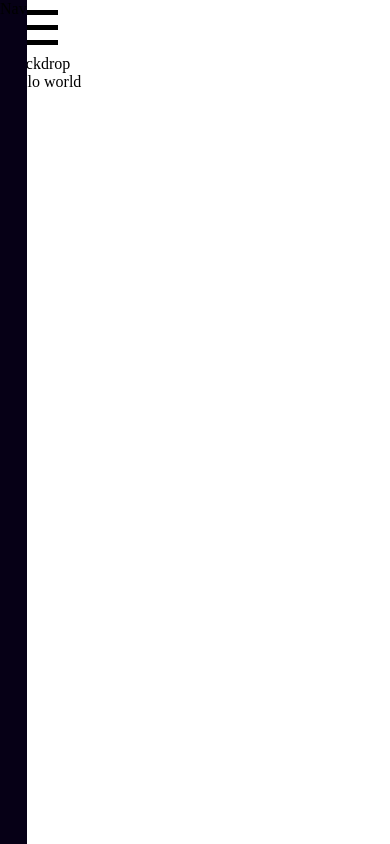
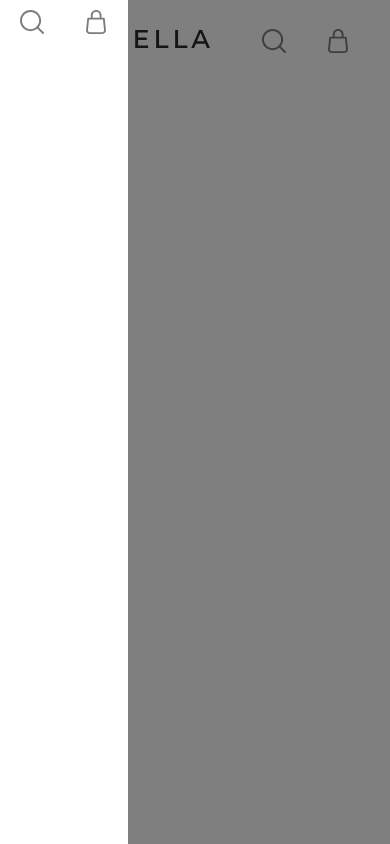
Before and after one commit to BaitemirAsanbaev/bella, a React (Create React App) app: page / in a window 390 px wide. Both pictures are taken after a click on the element 33 px from the left and 42 px from the top of the page. Built offline with nearby package versions, Linux system fonts and the light colour scheme.

Commit message:
added responsiblity to header

```diff
--- a/src/App.js
+++ b/src/App.js
@@ -5,9 +5,6 @@ function App() {
   return (
     <div className="App">
       <Layout>
-        hello world
-
-
       </Layout>
     </div>
   );
--- a/src/App.scss
+++ b/src/App.scss
@@ -0,0 +1,6 @@
+body{
+  margin: 0;
+}
+*{
+  box-sizing: border-box;
+}
--- a/src/components/Nav/Nav.js
+++ b/src/components/Nav/Nav.js
@@ -1,7 +1,34 @@
+import classes from "./Nav.module.scss"
+import logo from "../../assests/images/bella-logo.svg"
+import search_icon from "../../assests/images/search-icon.svg"
+import like_icon from "../../assests/images/like-icon.svg"
+import profile_icon from "../../assests/images/profile-icon.svg"
+import basket_icon from "../../assests/images/basket-icon.svg"
+import { NavLink } from "react-router-dom";
 const Nav = () => {
-  return ( <div>
-    Nav
-  </div> );
+  return ( <nav className={classes.Nav}>
+    <div className={classes.drawerItems}>
+      <ul>
+        <li><NavLink to="/products" activeStyle={{color: '#2B2A2A'}} exact={true}>Товары</NavLink></li>
+        <li><NavLink to="/about" activeStyle={{color: '#2B2A2A'}}>О нас</NavLink></li>
+        <li><NavLink to="/news" activeStyle={{color: '#2B2A2A'}}>Новости</NavLink></li>
+        <li><NavLink to="/delivery" activeStyle={{color: '#2B2A2A'}}>Доставка</NavLink></li>
+        <li><NavLink to="/contacts" activeStyle={{color: '#2B2A2A'}}>Контакты</NavLink></li>
+      </ul>
+    </div>
+
+    <div className={classes.logoDiv}>
+      <img alt="logo" src={logo}/>
+    </div>
+    <div>
+      <ul>
+        <li><NavLink className={classes.search} to="/search" activeStyle={{color: '#AB844A'}}><img alt="icon" src={search_icon}/><span>Поиск</span></NavLink></li>
+        <li><NavLink className={classes.saved} to="/saved" activeStyle={{color: '#AB844A'}}><img alt="icon" src={like_icon}/><span>Избранное</span></NavLink></li>
+        <li><NavLink className={classes.profile} to="/profile" activeStyle={{color: '#AB844A'}}><img alt="icon" src={profile_icon}/><span>Профиль</span></NavLink></li>
+        <li><NavLink className={classes.basket} to="/busket" activeStyle={{color: '#AB844A'}}><img alt="icon" src={basket_icon}/><span>Корзина</span></NavLink></li>
+      </ul>
+    </div>
+  </nav> );
 }
 
 export default Nav;
--- a/src/components/Nav/Nav.module.scss
+++ b/src/components/Nav/Nav.module.scss
@@ -0,0 +1,91 @@
+@font-face {
+  font-family: 'helveticaneuecyr-light';
+  src: url('../../assests/fonts/helveticaneuecyr-light.ttf') format('truetype');
+  font-weight: normal;
+  font-style: normal;
+  }
+$h_font: 'helveticaneuecyr-light';
+.Nav{
+  display: flex;
+  justify-content: space-between;
+  align-items: center;
+  width: 100%;
+  img{
+    width: 138px;
+  }
+  ul{
+    display: flex;
+    justify-content: space-between;
+    margin: 0px;
+    padding: 0px;
+    list-style: none;
+    li{
+      margin: 0px 18px;
+    }
+  }
+  a{
+    color:#7C7C7C;
+    text-decoration: none;
+    font-size: 13px;
+    font-family: "HelveticaNeueCyr-Thin";
+    border: 2px solid transparent;
+    padding: 8px;
+    box-sizing: border-box;
+    display: flex;
+    align-items: center;
+    img{
+      width: 16px;
+      margin-right: 10px;
+    }
+  }
+}
+
+@media (max-width: 1250px) {
+  .Nav{
+    ul{
+      li{
+        margin: 0px 10px;
+      }
+    }
+  }
+}
+@media (max-width: 1120px) {
+  .Nav{
+    width: initial;
+    .drawerItems{
+      display: none;
+    }
+  }
+}
+@media (max-width: 1120px) {
+  .Nav{
+    .logoDiv{
+      img{
+        display: none;
+      }
+    }
+  }
+
+}
+@media (max-width: 750px) {
+  .Nav{
+    ul{
+      li{
+        margin: 0;
+      }
+    }
+    .saved, .profile{
+      display: none;
+    }
+    .search, .basket{
+      margin: 0px 10px;
+      >span{
+        display: none;
+      }
+      >img{
+        width: 24px;
+        margin: 0;
+      }
+    }
+  }
+}
--- a/src/containers/Header/Header.js
+++ b/src/containers/Header/Header.js
@@ -1,9 +1,15 @@
-import classes from "./Header.scss"
+import classes from "./Header.module.scss"
 import DrawerOpen from "../Layout/Drawer/DrawerOpen/DrawerOpen"
+import Nav from "../../components/Nav/Nav"
+import logo from "../../assests/images/bella-logo.svg"
 
 const Header = ({openDrawer}) => {
   return ( <div className={classes.Header}>
     <DrawerOpen click ={openDrawer}/>
+    <div className={classes.responseLogo}>
+      <img alt="logo" src={logo}/>
+    </div>
+    <Nav/>
   </div> );
 }
 
--- /dev/null
+++ b/src/containers/Header/Header.module.scss
@@ -0,0 +1,39 @@
+.Header{
+  display: flex;
+  align-items: center;
+  justify-content: center;
+  padding: 15px 40px;
+  .responseLogo{
+    img{
+      width: 138px;
+    }
+  }
+
+}
+@media (min-width: 1120px) {
+  .Header{
+    .responseLogo{
+      img{
+      display: none;
+    }
+  }
+  }
+}
+@media (max-width: 1120px) {
+  .Header{
+    justify-content: space-between;
+    .responseLogo{
+      margin-left: 20px;
+    }
+  }
+}
+@media (max-width: 415px) {
+  .Header{
+    padding: 15px 20px;
+    .responseLogo{
+      img{
+        width: 98px;
+      }
+    }
+  }
+}
--- a/src/containers/Layout/Backdrop/Backdrop.js
+++ b/src/containers/Layout/Backdrop/Backdrop.js
@@ -2,7 +2,7 @@ import classes from "./Backdrop.module.scss";
 
 const Backdrop = ({ show, click }) => {
   return (
-    show ? <div className={classes.Backdrop} onClick={click}>Backdrop</div> : null
+    show ? <div className={classes.Backdrop} onClick={click}></div> : null
   );
 }
 
--- a/src/containers/Layout/Backdrop/Backdrop.module.scss
+++ b/src/containers/Layout/Backdrop/Backdrop.module.scss
@@ -0,0 +1,11 @@
+
+.Backdrop {
+  width: 100%;
+  height: 100%;
+  position: fixed;
+  top: 0;
+  left: 0;
+  z-index: 1;
+
+  background-color: rgba(0, 0, 0, .5);
+}
--- a/src/containers/Layout/Drawer/Drawer.module.scss
+++ b/src/containers/Layout/Drawer/Drawer.module.scss
@@ -7,14 +7,14 @@
   transition: transform .5s;
 }
 .content{
-  background-color: #060016;
+  background-color: #ffffff;
   height: 100%;
   position: absolute;
   top: 0;
   left: 0;
   z-index: 3;
 }
-@media(min-width: 750px){
+@media(min-width: 1120px){
   .Drawer{
     display: none;
   }
--- a/src/containers/Layout/Drawer/DrawerOpen/DrawerOpen.module.scss
+++ b/src/containers/Layout/Drawer/DrawerOpen/DrawerOpen.module.scss
@@ -1,16 +1,13 @@
 .DrawerOpen>div>div{
-  width: 50px;
-  height: 5px;
+  width: 40px;
+  height: 4px;
   background-color: rgb(0, 0, 0);
   margin: 10px 0px;
   cursor: pointer;
   transition: background-color .5s;
 }
-.DrawerOpen:hover>div>div{
-  background-color: rgb(143, 255, 199);
-}
 
-@media (min-width: 750px) {
+@media (min-width: 1120px) {
   .DrawerOpen{
     display: none;
   }
```
Also changed, not shown: src/containers/Header/Header.scss (deleted).
